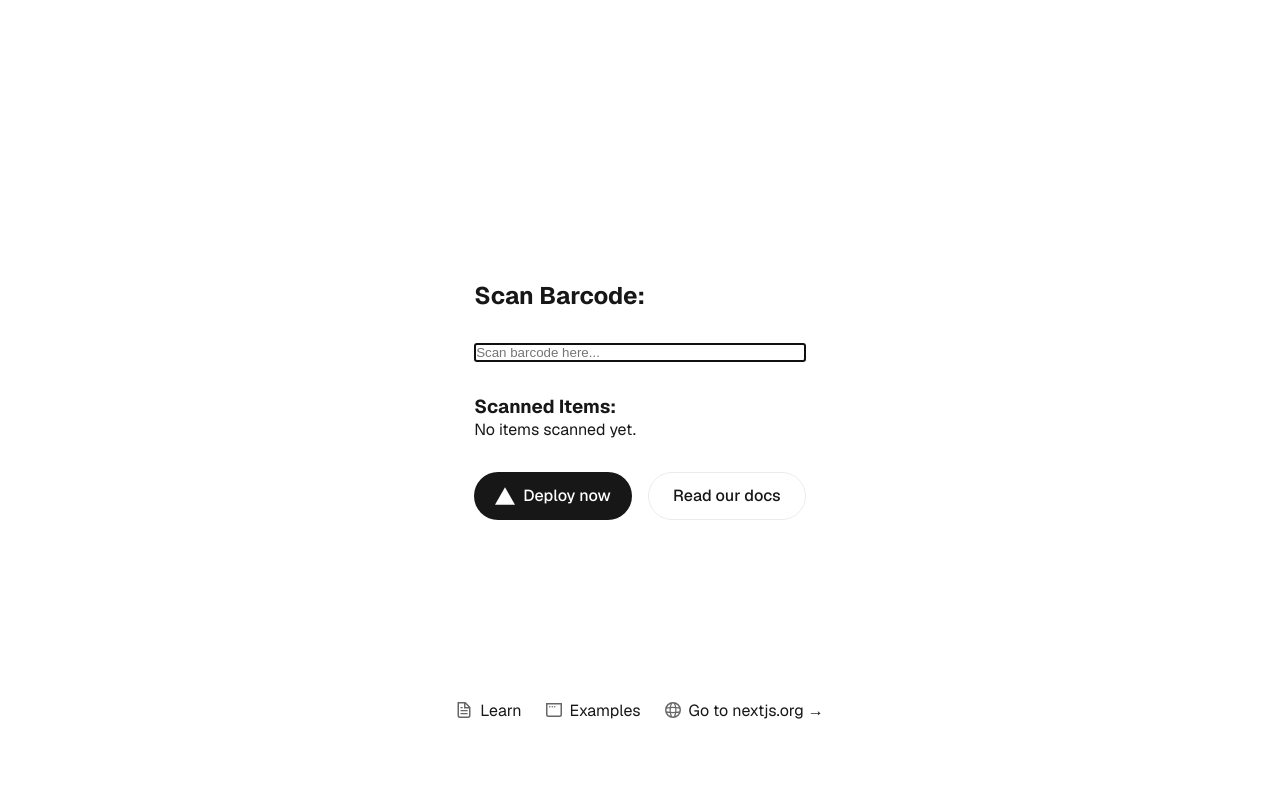
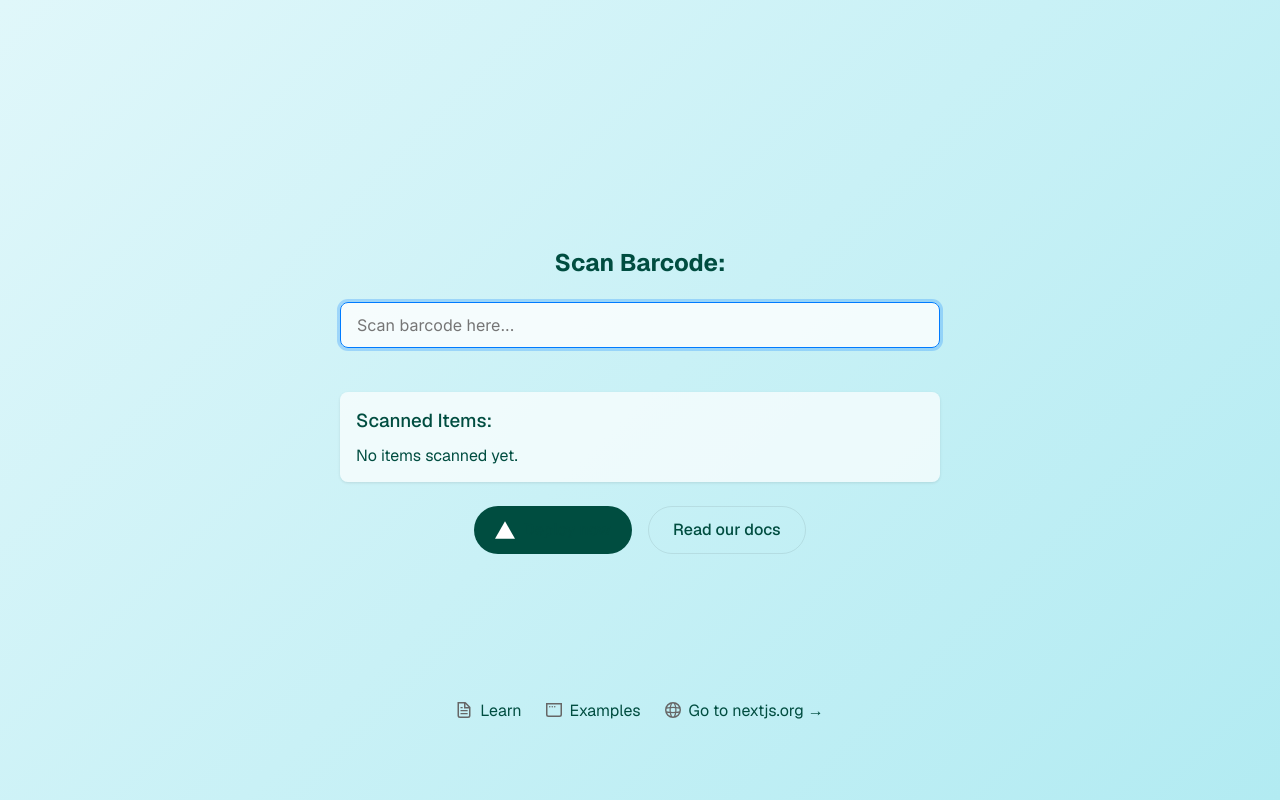
Before and after one commit to Deeligz/mainscan, a Next.js app: page / in a window 1280 px wide. Built offline with nearby package versions, Linux system fonts and the light colour scheme.

Commit message:
Style page with gradient, modern font, and styled input/list

```diff
--- a/src/app/globals.css
+++ b/src/app/globals.css
@@ -1,12 +1,15 @@
+@import url('https://fonts.googleapis.com/css2?family=Inter:wght@400;500;700&display=swap');
+
 :root {
-  --background: #ffffff;
-  --foreground: #171717;
+  --background: linear-gradient(135deg, #e0f7fa 0%, #b2ebf2 100%);
+  --foreground: #004d40;
+  --font-sans: 'Inter', sans-serif;
 }
 
 @media (prefers-color-scheme: dark) {
   :root {
-    --background: #0a0a0a;
-    --foreground: #ededed;
+    --background: linear-gradient(135deg, #01579b 0%, #002f6c 100%);
+    --foreground: #e0f7fa;
   }
 }
 
@@ -19,9 +22,10 @@ body {
 body {
   color: var(--foreground);
   background: var(--background);
-  font-family: Arial, Helvetica, sans-serif;
+  font-family: var(--font-sans);
   -webkit-font-smoothing: antialiased;
   -moz-osx-font-smoothing: grayscale;
+  min-height: 100vh;
 }
 
 * {
@@ -34,9 +38,3 @@ a {
   color: inherit;
   text-decoration: none;
 }
-
-@media (prefers-color-scheme: dark) {
-  html {
-    color-scheme: dark;
-  }
-}
--- a/src/app/page.module.css
+++ b/src/app/page.module.css
@@ -30,8 +30,11 @@
 .main {
   display: flex;
   flex-direction: column;
-  gap: 32px;
+  gap: 24px;
   grid-row-start: 2;
+  width: 100%;
+  max-width: 600px;
+  align-items: center;
 }
 
 .main ol {
@@ -166,3 +169,62 @@ a.secondary {
     filter: invert();
   }
 }
+
+/* Styles for the scan input field */
+.scanInput {
+  font-family: var(--font-sans);
+  padding: 12px 16px;
+  font-size: 1rem;
+  border-radius: 8px;
+  border: 1px solid rgba(var(--gray-rgb), 0.2);
+  background-color: rgba(255, 255, 255, 0.8);
+  box-shadow: 0 2px 4px rgba(0, 0, 0, 0.05);
+  transition: border-color 0.2s, box-shadow 0.2s;
+  width: 100%;
+  color: var(--foreground);
+}
+
+.scanInput:focus {
+  outline: none;
+  border-color: #007bff;
+  box-shadow: 0 0 0 3px rgba(0, 123, 255, 0.25);
+}
+
+/* Styles for the container holding the scan list */
+.scanListContainer {
+  width: 100%;
+  margin-top: 20px;
+  padding: 16px;
+  background-color: rgba(255, 255, 255, 0.7);
+  border-radius: 8px;
+  box-shadow: 0 1px 3px rgba(0,0,0,0.1);
+}
+
+.scanListContainer h3 {
+  margin-bottom: 12px;
+  font-weight: 500;
+  color: var(--foreground);
+}
+
+/* Styles for the scan list itself */
+.scanList {
+  list-style: none;
+  padding: 0;
+  margin: 0;
+  max-height: 300px;
+  overflow-y: auto;
+}
+
+.scanList li {
+  padding: 8px 12px;
+  border-bottom: 1px solid rgba(var(--gray-rgb), 0.1);
+  font-size: 0.95rem;
+}
+
+.scanList li:last-child {
+  border-bottom: none;
+}
+
+.scanList li:nth-child(odd) {
+  background-color: rgba(var(--gray-rgb), 0.03);
+}
```
